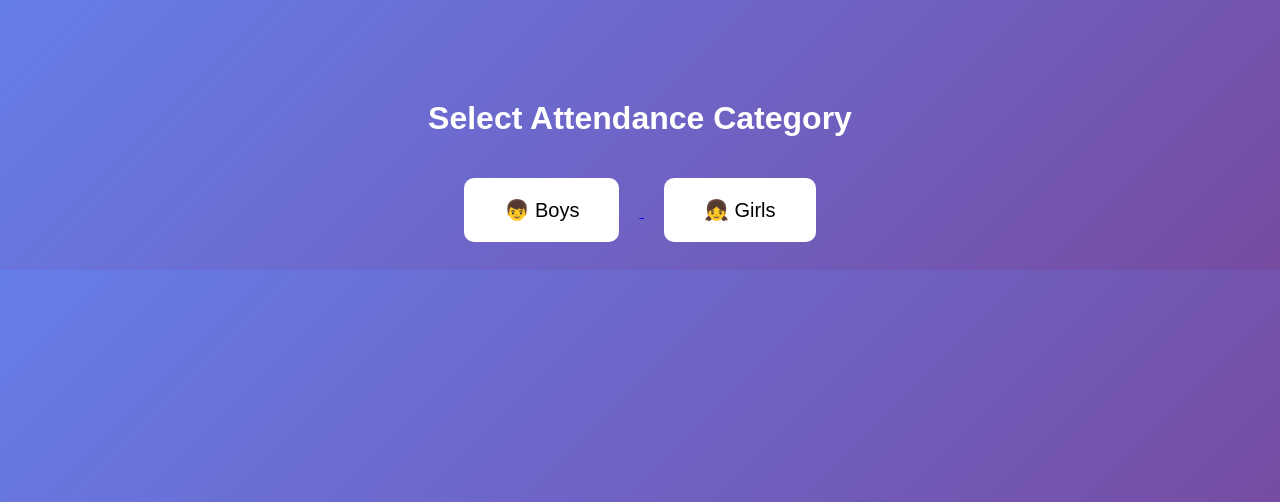
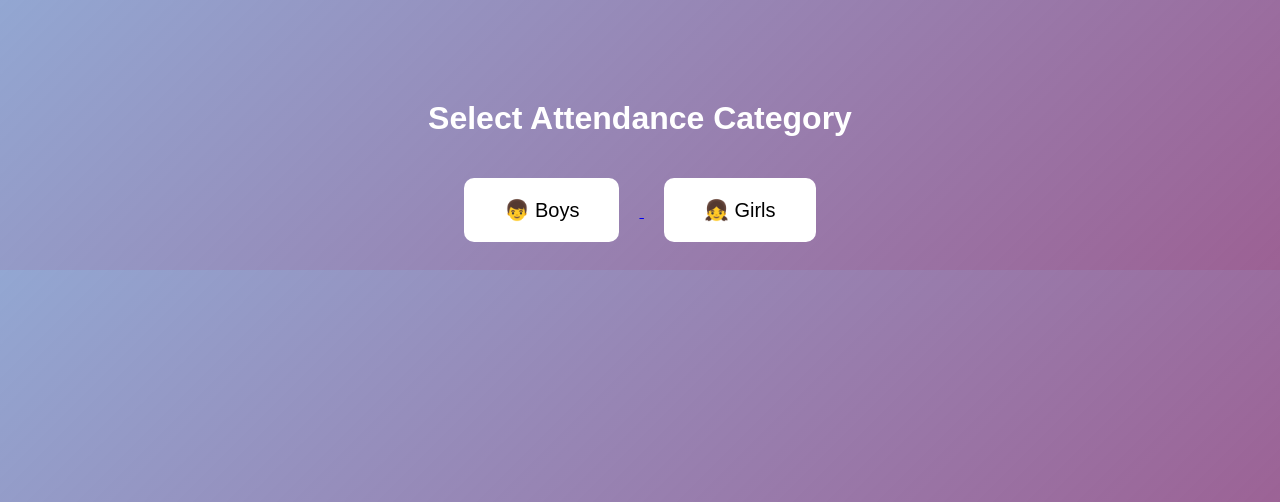
Before and after one commit to vrushabhzingade7-arch/hostel_management, a Django app: page /mark_attendance/ in a window 1280 px wide. Shown: the top 502 px of the page. Run offline with Django 5.2, Linux system fonts and the light colour scheme; the visitor is signed in with stand-in values (Sample User, id 1).

```diff
--- a/hostel/templates/attendance_gender.html
+++ b/hostel/templates/attendance_gender.html
@@ -6,7 +6,7 @@
     <style>
         body {
             font-family: sans-serif;
-            background: linear-gradient(135deg, #667eea, #764ba2);
+            background: linear-gradient(135deg, #5474b8a2, #9c6194);
             text-align: center;
             margin-top: 100px;
         }
```
